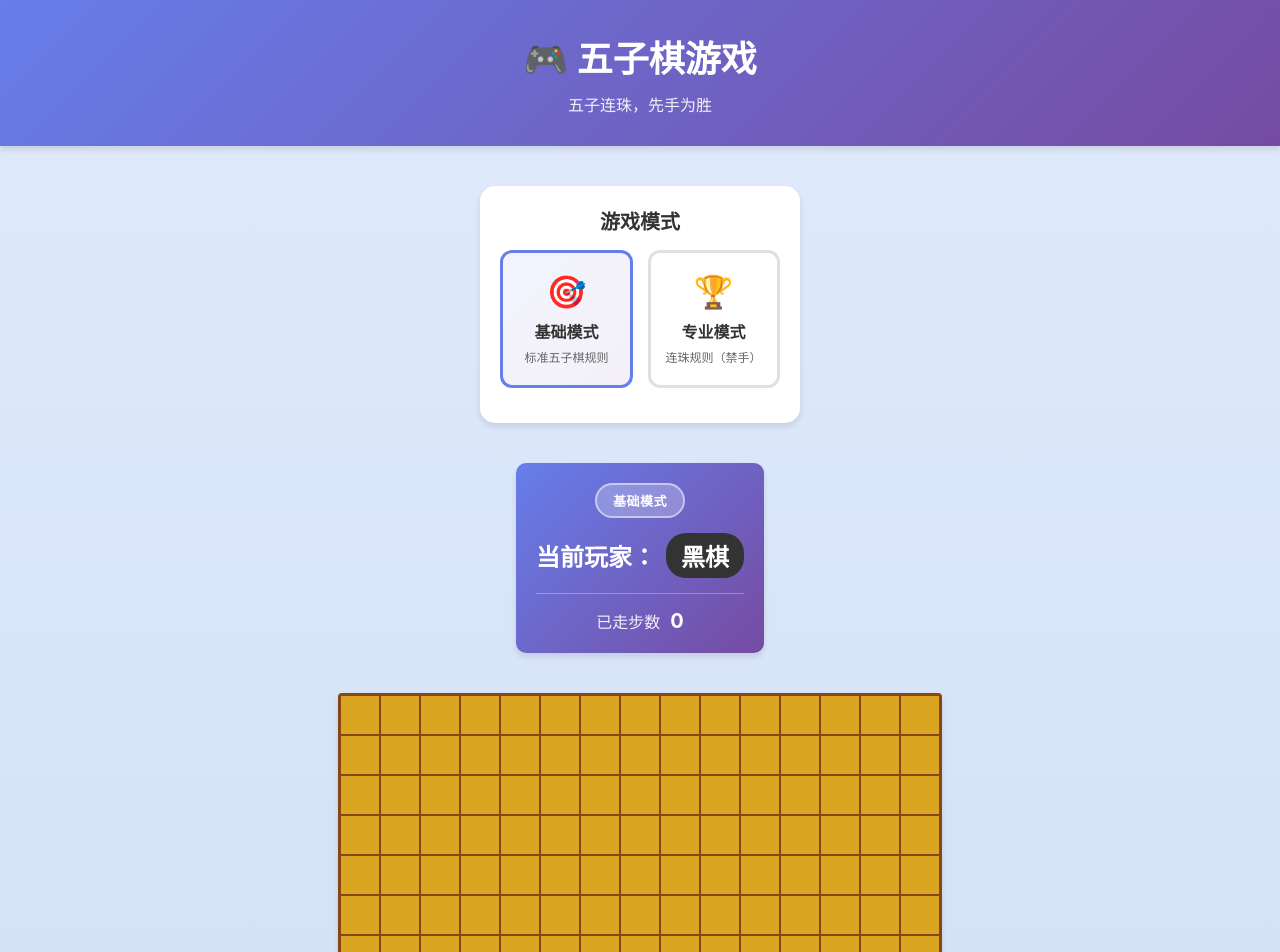
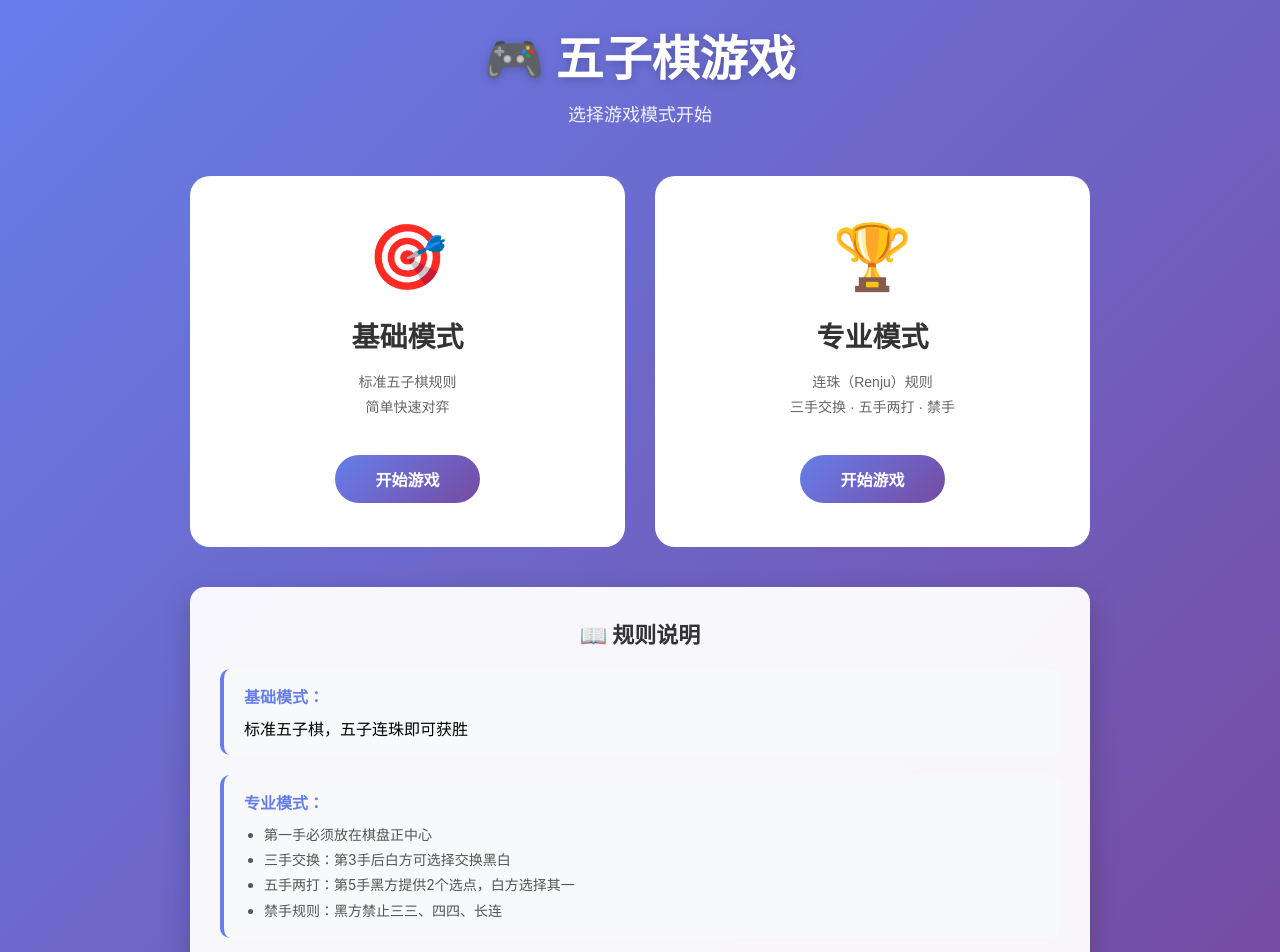
Before and after one commit to hadesfox/GwS, a Vue app in the folder gobang-game/: page / in a window 1280 px wide. Shown: the top 952 px of the page. Built offline with nearby package versions, Linux system fonts and the light colour scheme.

Commit message:
完善模式选择和专业模式的规则

```diff
--- a/gobang-game/src/App.vue
+++ b/gobang-game/src/App.vue
@@ -1,11 +1,12 @@
 <script setup lang="ts">
-import { computed } from 'vue';
+import { ref, computed } from 'vue';
 import GameBoard from './components/GameBoard.vue';
 import GameInfo from './components/GameInfo.vue';
 import GameControl from './components/GameControl.vue';
-import ModeSelector from './components/ModeSelector.vue';
 import ProfessionalPanel from './components/ProfessionalPanel.vue';
+import GameStartScreen from './components/GameStartScreen.vue';
 import { useGobang } from './composables/useGobang';
+import type { GameMode } from './types/game';
 
 const {
   board,
@@ -24,40 +25,47 @@ const {
   setMode,
   swapPlayers,
   declineSwap,
-  chooseFiveOffer,
-  swapAfterFive
+  chooseFiveOffer
 } = useGobang();
 
+const gameStarted = ref(false);
+
+const startGame = (selectedMode: GameMode) => {
+  setMode(selectedMode);
+  gameStarted.value = true;
+};
+
+const backToStart = () => {
+  restart();
+  gameStarted.value = false;
+};
+
 const canUndo = computed(() => {
-  // 专业模式在特殊阶段不允许悔棋
   if (mode.value === 'professional' && professionalPhase.value !== 'normal') {
     return false;
   }
   return moveHistory.value.length > 0;
 });
-
-const canChangeMode = computed(() => {
-  // 游戏未开始时才能切换模式
-  return moveHistory.value.length === 0;
-});
 </script>
 
 <template>
-  <div class="app">
+  <!-- 游戏开始界面 -->
+  <GameStartScreen
+    v-if="!gameStarted"
+    @start-game="startGame"
+  />
+
+  <!-- 游戏主界面 -->
+  <div v-else class="app">
     <header class="header">
       <h1>🎮 五子棋游戏</h1>
-      <p>五子连珠，先手为胜</p>
+      <p>
+        <span v-if="mode === 'basic'">基础模式</span>
+        <span v-else>专业模式（连珠）</span>
+      </p>
     </header>
 
     <main class="main">
-      <!-- 模式选择 -->
-      <ModeSelector
-        :current-mode="mode"
-        :disabled="!canChangeMode"
-        @change-mode="setMode"
-      />
-
-      <!-- 游戏信息 -->
       <GameInfo
         :current-player="currentPlayer"
         :winner="winner"
@@ -67,7 +75,6 @@ const canChangeMode = computed(() => {
         :professional-phase="professionalPhase"
       />
 
-      <!-- 专业模式操作面板 -->
       <ProfessionalPanel
         v-if="mode === 'professional'"
         :phase="professionalPhase"
@@ -76,10 +83,8 @@ const canChangeMode = computed(() => {
         @swap-players="swapPlayers"
         @decline-swap="declineSwap"
         @choose-five-offer="chooseFiveOffer"
-        @swap-after-five="swapAfterFive"
       />
 
-      <!-- 棋盘 -->
       <GameBoard
         :board="board"
         :is-game-over="isGameOver"
@@ -89,28 +94,26 @@ const canChangeMode = computed(() => {
         @make-move="makeMove"
       />
 
-      <!-- 控制按钮 -->
       <GameControl
         :can-undo="canUndo"
         @undo="undo"
         @restart="restart"
       />
 
-      <!-- 提示信息 -->
       <div v-if="mode === 'professional' && forbiddenMoves.length > 0" class="hint-box">
         <div class="hint-icon">⚠️</div>
         <div class="hint-text">
           当前棋盘上有 <strong>{{ forbiddenMoves.length }}</strong> 个禁手位置（红色✕标记）
         </div>
       </div>
+
+      <button class="back-btn" @click="backToStart">
+        ← 返回模式选择
+      </button>
     </main>
 
     <footer class="footer">
       <p>使用 Vue 3 + TypeScript + Vite 构建</p>
-      <p class="footer-note">
-        <span v-if="mode === 'basic'">基础模式 - 标准五子棋规则</span>
-        <span v-else>专业模式 - 采用国际连珠（Renju）规则</span>
-      </p>
     </footer>
   </div>
 </template>
@@ -164,18 +167,6 @@ const canChangeMode = computed(() => {
   align-items: center;
   gap: 15px;
   box-shadow: 0 2px 8px rgba(255, 152, 0, 0.2);
-  animation: fadeIn 0.3s ease-out;
-}
-
-@keyframes fadeIn {
-  from {
-    opacity: 0;
-    transform: translateY(-10px);
-  }
-  to {
-    opacity: 1;
-    transform: translateY(0);
-  }
 }
 
 .hint-icon {
@@ -193,6 +184,25 @@ const canChangeMode = computed(() => {
   font-size: 16px;
 }
 
+.back-btn {
+  margin-top: 20px;
+  padding: 12px 30px;
+  background: linear-gradient(135deg, #757575, #616161);
+  color: white;
+  border: none;
+  border-radius: 25px;
+  font-size: 16px;
+  font-weight: bold;
+  cursor: pointer;
+  transition: all 0.3s;
+  box-shadow: 0 4px 6px rgba(0, 0, 0, 0.1);
+}
+
+.back-btn:hover {
+  transform: translateY(-2px);
+  box-shadow: 0 6px 8px rgba(0, 0, 0, 0.15);
+}
+
 .footer {
   text-align: center;
   padding: 20px;
@@ -202,27 +212,9 @@ const canChangeMode = computed(() => {
   border-top: 1px solid rgba(0, 0, 0, 0.1);
 }
 
-.footer p {
-  margin: 5px 0;
-}
-
-.footer-note {
-  font-size: 12px;
-  color: #999;
-}
-
 @media (max-width: 768px) {
   .header h1 {
     font-size: 28px;
   }
-
-  .header p {
-    font-size: 14px;
-  }
-
-  .hint-box {
-    flex-direction: column;
-    text-align: center;
-  }
 }
 </style>
--- /dev/null
+++ b/gobang-game/src/components/GameStartScreen.vue
@@ -0,0 +1,219 @@
+<script setup lang="ts">
+import type { GameMode } from '../types/game';
+
+interface Emits {
+  (e: 'startGame', mode: GameMode): void;
+}
+
+const emit = defineEmits<Emits>();
+</script>
+
+<template>
+  <div class="start-screen">
+    <div class="start-container">
+      <h1 class="title">🎮 五子棋游戏</h1>
+      <p class="subtitle">选择游戏模式开始</p>
+
+      <div class="mode-selection">
+        <button
+          class="mode-card basic-mode"
+          @click="emit('startGame', 'basic')"
+        >
+          <div class="mode-icon">🎯</div>
+          <div class="mode-title">基础模式</div>
+          <div class="mode-description">
+            标准五子棋规则<br/>
+            简单快速对弈
+          </div>
+          <div class="start-btn">开始游戏</div>
+        </button>
+
+        <button
+          class="mode-card professional-mode"
+          @click="emit('startGame', 'professional')"
+        >
+          <div class="mode-icon">🏆</div>
+          <div class="mode-title">专业模式</div>
+          <div class="mode-description">
+            连珠（Renju）规则<br/>
+            三手交换 · 五手两打 · 禁手
+          </div>
+          <div class="start-btn">开始游戏</div>
+        </button>
+      </div>
+
+      <div class="rules-info">
+        <h3>📖 规则说明</h3>
+        <div class="rules-grid">
+          <div class="rule-item">
+            <strong>基础模式：</strong>标准五子棋，五子连珠即可获胜
+          </div>
+          <div class="rule-item">
+            <strong>专业模式：</strong>
+            <ul>
+              <li>第一手必须放在棋盘正中心</li>
+              <li>三手交换：第3手后白方可选择交换黑白</li>
+              <li>五手两打：第5手黑方提供2个选点，白方选择其一</li>
+              <li>禁手规则：黑方禁止三三、四四、长连</li>
+            </ul>
+          </div>
+        </div>
+      </div>
+    </div>
+  </div>
+</template>
+
+<style scoped>
+.start-screen {
+  min-height: 100vh;
+  background: linear-gradient(135deg, #667eea 0%, #764ba2 100%);
+  display: flex;
+  align-items: center;
+  justify-content: center;
+  padding: 20px;
+}
+
+.start-container {
+  max-width: 900px;
+  width: 100%;
+}
+
+.title {
+  font-size: 48px;
+  color: white;
+  text-align: center;
+  margin: 0 0 10px 0;
+  text-shadow: 0 2px 10px rgba(0, 0, 0, 0.2);
+}
+
+.subtitle {
+  font-size: 18px;
+  color: rgba(255, 255, 255, 0.9);
+  text-align: center;
+  margin: 0 0 50px 0;
+}
+
+.mode-selection {
+  display: grid;
+  grid-template-columns: 1fr 1fr;
+  gap: 30px;
+  margin-bottom: 40px;
+}
+
+.mode-card {
+  background: white;
+  border-radius: 20px;
+  padding: 40px 30px;
+  cursor: pointer;
+  border: 4px solid transparent;
+  transition: all 0.3s;
+  text-align: center;
+}
+
+.mode-card:hover {
+  transform: translateY(-10px);
+  box-shadow: 0 20px 40px rgba(0, 0, 0, 0.3);
+}
+
+.basic-mode:hover {
+  border-color: #4facfe;
+}
+
+.professional-mode:hover {
+  border-color: #ffd700;
+}
+
+.mode-icon {
+  font-size: 64px;
+  margin-bottom: 20px;
+}
+
+.mode-title {
+  font-size: 28px;
+  font-weight: bold;
+  color: #333;
+  margin-bottom: 15px;
+}
+
+.mode-description {
+  font-size: 14px;
+  color: #666;
+  line-height: 1.8;
+  margin-bottom: 25px;
+  min-height: 60px;
+}
+
+.start-btn {
+  display: inline-block;
+  padding: 12px 40px;
+  background: linear-gradient(135deg, #667eea, #764ba2);
+  color: white;
+  border-radius: 25px;
+  font-weight: bold;
+  font-size: 16px;
+}
+
+.basic-mode:hover .start-btn {
+  background: linear-gradient(135deg, #4facfe, #00f2fe);
+}
+
+.professional-mode:hover .start-btn {
+  background: linear-gradient(135deg, #ffd700, #ffed4e);
+  color: #333;
+}
+
+.rules-info {
+  background: rgba(255, 255, 255, 0.95);
+  border-radius: 15px;
+  padding: 30px;
+  box-shadow: 0 10px 30px rgba(0, 0, 0, 0.2);
+}
+
+.rules-info h3 {
+  color: #333;
+  margin: 0 0 20px 0;
+  font-size: 22px;
+  text-align: center;
+}
+
+.rules-grid {
+  display: grid;
+  gap: 20px;
+}
+
+.rule-item {
+  background: #f8f9fa;
+  padding: 15px 20px;
+  border-radius: 10px;
+  border-left: 4px solid #667eea;
+}
+
+.rule-item strong {
+  color: #667eea;
+  display: block;
+  margin-bottom: 8px;
+  font-size: 16px;
+}
+
+.rule-item ul {
+  margin: 8px 0 0 20px;
+  padding: 0;
+  color: #555;
+  font-size: 14px;
+  line-height: 1.8;
+}
+
+@media (max-width: 768px) {
+  .mode-selection {
+    grid-template-columns: 1fr;
+  }
+
+  .title {
+    font-size: 36px;
+  }
+
+  .mode-icon {
+    font-size: 48px;
+  }
+}
+</style>
--- a/gobang-game/src/composables/useGobang.ts
+++ b/gobang-game/src/composables/useGobang.ts
@@ -89,40 +89,31 @@ export function useGobang() {
       [1, -1]   // 副对角线
     ];
 
-    let liveThreeCount = 0;  // 活三数量
-    let fourCount = 0;       // 四（冲四+活四）数量
-    let longConnect = false; // 长连
+    let liveThreeCount = 0;
+    let fourCount = 0;
+    let longConnect = false;
 
     for (const [dx, dy] of directions) {
       const pattern = checkPattern(row, col, dx, dy, 'black');
 
-      // 检查长连（6连及以上）
       if (pattern.count >= 6) {
         longConnect = true;
         break;
       }
 
-      // 检查活三
       if (pattern.count === 3 && pattern.type === 'live') {
         liveThreeCount++;
       }
 
-      // 检查四（包括冲四和活四）
       if (pattern.count === 4) {
         fourCount++;
       }
     }
 
-    // 恢复棋盘
     board.value[row][col] = null;
 
-    // 长连禁手
     if (longConnect) return true;
-
-    // 三三禁手（两个或以上活三）
     if (liveThreeCount >= 2) return true;
-
-    // 四四禁手（两个或以上的四）
     if (fourCount >= 2) return true;
 
     return false;
@@ -152,16 +143,15 @@ export function useGobang() {
     if (!player) return false;
 
     const directions = [
-      [0, 1],   // 横向
-      [1, 0],   // 纵向
-      [1, 1],   // 主对角线
-      [1, -1]   // 副对角线
+      [0, 1],
+      [1, 0],
+      [1, 1],
+      [1, -1]
     ];
 
     for (const [dx, dy] of directions) {
       let count = 1;
 
-      // 正方向
       for (let i = 1; i < WIN_COUNT; i++) {
         const newRow = row + dx * i;
         const newCol = col + dy * i;
@@ -173,7 +163,6 @@ export function useGobang() {
         count++;
       }
 
-      // 反方向
       for (let i = 1; i < WIN_COUNT; i++) {
         const newRow = row - dx * i;
         const newCol = col - dy * i;
@@ -199,16 +188,22 @@ export function useGobang() {
       return false;
     }
 
+    // **新增：专业模式第一手必须在中心**
+    const centerPos = Math.floor(BOARD_SIZE / 2);
+    if (mode.value === 'professional' && moveHistory.value.length === 0) {
+      if (row !== centerPos || col !== centerPos) {
+        return false; // 第一手不在中心，拒绝落子
+      }
+    }
+
     // 专业模式：五手两打阶段 - 记录提供的选点
     if (mode.value === 'professional' && professionalPhase.value === 'five-offer') {
       if (fiveOffers.value.length < 2) {
-        // 检查是否为禁手
         if (isForbiddenMove(row, col)) {
           return false;
         }
         fiveOffers.value.push({ row, col });
 
-        // 两个选点都提供后，进入选择阶段
         if (fiveOffers.value.length === 2) {
           professionalPhase.value = 'five-choose';
           currentPlayer.value = 'white';
@@ -221,7 +216,6 @@ export function useGobang() {
     // 专业模式：检查禁手
     if (mode.value === 'professional' && currentPlayer.value === 'black') {
       if (isForbiddenMove(row, col)) {
-        // 黑方走禁手，白方获胜
         winner.value = 'white';
         isGameOver.value = true;
         return false;
@@ -237,7 +231,6 @@ export function useGobang() {
       return true;
     }
 
-    // 检查平局
     if (moveHistory.value.length === BOARD_SIZE * BOARD_SIZE) {
       isGameOver.value = true;
       return true;
@@ -246,16 +239,13 @@ export function useGobang() {
     // 专业模式阶段判断
     if (mode.value === 'professional') {
       if (moveHistory.value.length === 3) {
-        // 第3手后，进入三手交换阶段
         professionalPhase.value = 'three-swap';
         currentPlayer.value = 'white';
         updateForbiddenMoves();
         return true;
       } else if (moveHistory.value.length === 4 && professionalPhase.value === 'three-swap') {
-        // 白方选择不交换，黑方继续
         professionalPhase.value = 'normal';
       } else if (moveHistory.value.length === 5 && professionalPhase.value === 'normal') {
-        // 进入五手两打阶段
         professionalPhase.value = 'five-offer';
         currentPlayer.value = 'black';
         fiveOffers.value = [];
@@ -264,10 +254,7 @@ export function useGobang() {
       }
     }
 
-    // 切换玩家
     currentPlayer.value = currentPlayer.value === 'black' ? 'white' : 'black';
-
-    // 更新禁手位置
     updateForbiddenMoves();
 
     return true;
@@ -279,13 +266,11 @@ export function useGobang() {
       return;
     }
 
-    // 交换所有已下的棋子颜色
     for (const pos of moveHistory.value) {
       const currentColor = board.value[pos.row][pos.col];
       board.value[pos.row][pos.col] = currentColor === 'black' ? 'white' : 'black';
     }
 
-    // 当前玩家变为黑方
     currentPlayer.value = 'black';
     professionalPhase.value = 'normal';
 
@@ -304,7 +289,7 @@ export function useGobang() {
     updateForbiddenMoves();
   };
 
-  // 五手两打：选择一个选点
+  // **修改：五手两打 - 白方选择一个选点（不能交换）**
   const chooseFiveOffer = (offerIndex: number) => {
     if (mode.value !== 'professional' ||
         professionalPhase.value !== 'five-choose' ||
@@ -316,35 +301,10 @@ export function useGobang() {
     board.value[chosen.row][chosen.col] = 'black';
     moveHistory.value.push(chosen);
 
-    // 清除提供的选点
     fiveOffers.value = [];
 
-    // 进入交换决定阶段（白方决定是否交换）
-    // 这里简化处理：直接让白方继续
+    // 直接进入正常对弈，白方继续
     currentPlayer.value = 'white';
-    professionalPhase.value = 'normal';
-
-    updateForbiddenMoves();
-  };
-
-  // 五手两打后交换
-  const swapAfterFive = (offerIndex: number) => {
-    if (mode.value !== 'professional' || professionalPhase.value !== 'five-choose') {
-      return;
-    }
-
-    const chosen = fiveOffers.value[offerIndex];
-    board.value[chosen.row][chosen.col] = 'black';
-    moveHistory.value.push(chosen);
-
-    // 交换所有已下的棋子
-    for (const pos of moveHistory.value) {
-      const currentColor = board.value[pos.row][pos.col];
-      board.value[pos.row][pos.col] = currentColor === 'black' ? 'white' : 'black';
-    }
-
-    fiveOffers.value = [];
-    currentPlayer.value = 'black';
     professionalPhase.value = 'normal';
 
     updateForbiddenMoves();
@@ -354,15 +314,12 @@ export function useGobang() {
   const undo = () => {
     if (moveHistory.value.length === 0) return;
 
-    // 专业模式特殊处理
     if (mode.value === 'professional') {
-      // 五手两打提供阶段，撤销选点
       if (professionalPhase.value === 'five-offer' && fiveOffers.value.length > 0) {
         fiveOffers.value.pop();
         return;
       }
 
-      // 其他专业模式阶段不允许悔棋
       if (professionalPhase.value !== 'normal') {
         return;
       }
@@ -429,7 +386,6 @@ export function useGobang() {
     setMode,
     swapPlayers,
     declineSwap,
-    chooseFiveOffer,
-    swapAfterFive
+    chooseFiveOffer
   };
 }
```
Also changed, not shown: gobang-game/src/components/ProfessionalPanel.vue (+8 -25 lines).
